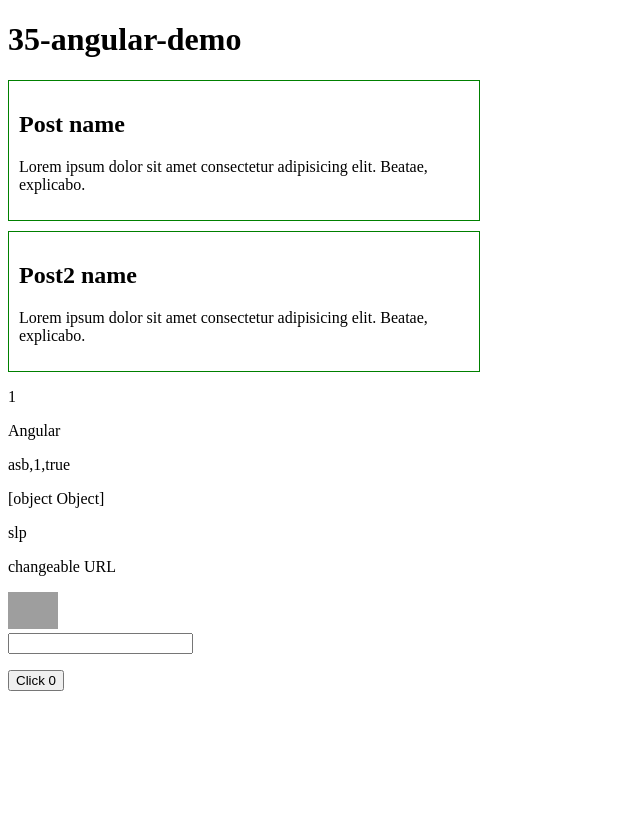
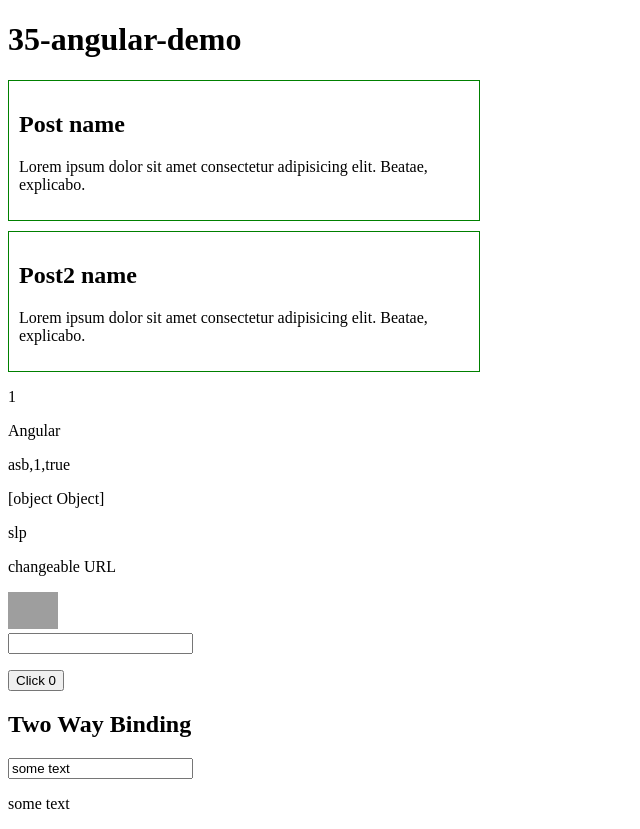
Before and after one commit to TkachukRR/26-angular-demo, an Angular app: page / in a window 1280 px wide. Shown: the whole page, without its empty margins (0-640 px from the left). Before the commit the page ends 800 px from the top, so only its background shows below. Built offline with nearby package versions, Linux system fonts and the light colour scheme; grey boxes are pictures that could not be loaded.

Commit message:
#002 finished two way binding component

```diff
--- a/src/app/app.component.html
+++ b/src/app/app.component.html
@@ -4,3 +4,4 @@
 <app-post></app-post>
 <app-post2></app-post2>
 <app-task1></app-task1>
+<app-tow-way-binding></app-tow-way-binding>
--- a/src/app/tow-way-binding/tow-way-binding.component.html
+++ b/src/app/tow-way-binding/tow-way-binding.component.html
@@ -1 +1,3 @@
-<p>tow-way-binding works!</p>
+<h2>Two Way Binding</h2>
+<input type="text" [(ngModel)]="title" />
+<p>{{ title }}</p>
--- a/src/app/tow-way-binding/tow-way-binding.component.ts
+++ b/src/app/tow-way-binding/tow-way-binding.component.ts
@@ -3,8 +3,12 @@ import { Component } from '@angular/core';
 @Component({
   selector: 'app-tow-way-binding',
   templateUrl: './tow-way-binding.component.html',
-  styleUrls: ['./tow-way-binding.component.scss']
+  styleUrls: ['./tow-way-binding.component.scss'],
 })
 export class TowWayBindingComponent {
+  title = 'some text';
 
+  onInputChange(event: any) {
+    this.title = event.target.value;
+  }
 }
```
Also changed, not shown: src/app/app.module.ts (+9 -2 lines).
